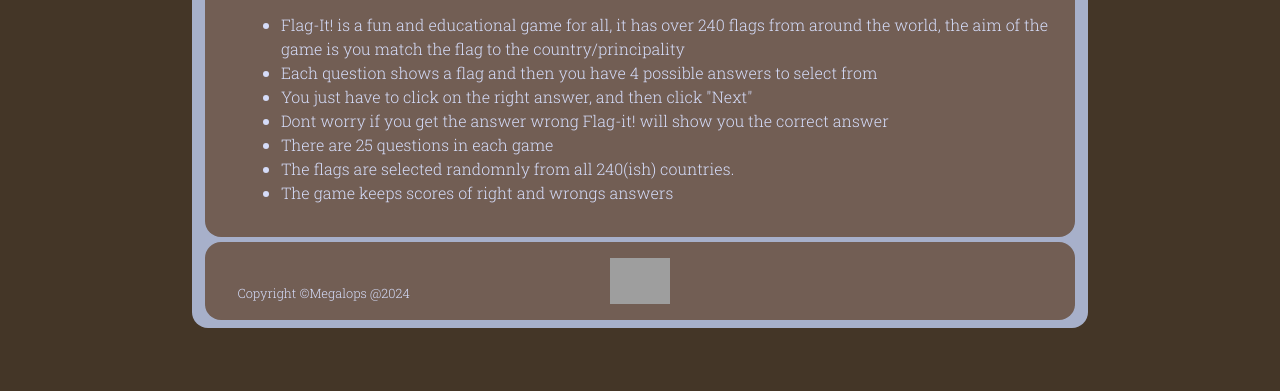
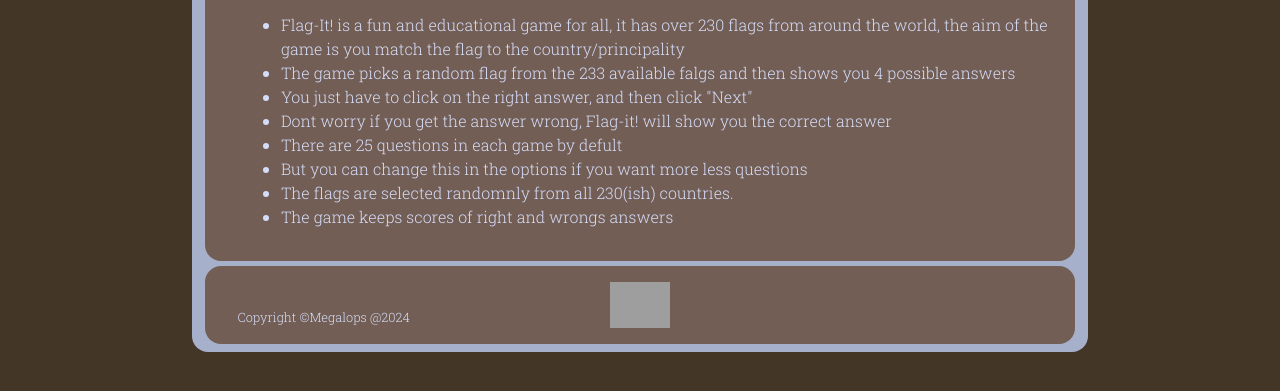
Before and after one commit to Coelecanth/project2FlagIt, a plain HTML site: page htp.html in a window 1280 px wide. Shown: the part 203-594 px from the top of the page. Drawn offline with nearby package versions, Linux system fonts and the light colour scheme; grey boxes are pictures that could not be loaded.

Commit message:
bug Fix, formatting various

```diff
--- a/assets/js/game.js
+++ b/assets/js/game.js
@@ -110,8 +110,6 @@ function arrFilter(idRegion) {
     console.log(filteredArr);
 }
 
-
-
 function getFlag() {
 
     $(flagImage).attr("src", `assets/img/${shuffled[currentFlag].flagName}`);
--- a/assets/js/stf.js
+++ b/assets/js/stf.js
@@ -31,7 +31,8 @@ $(document).ready(function () {
 
   // listen for click of load flag button
   $("#load-flags").on("click", function () {
-      // load next flag
+
+    // load flag /next flag
     flagInit()
 
   });
--- a/htp.html
+++ b/htp.html
@@ -14,8 +14,8 @@
     <meta name="author" content="L5 Web Diploma student">
     <meta name="viewport" content="width=device-width, initial-scale=1, shrink-to-fit=no">
 
-     <!-- meta title  -->
-     <title>FlagIt!- The Flags of the World Game </title>
+    <!-- meta title  -->
+    <title>FlagIt!- The Flags of the World Game </title>
 
 </head>
 
@@ -30,7 +30,8 @@
             <div class="collapse navbar-collapse" id="navbarSupportedContent">
                 <div class="container-fluid">
                     <a class="btn btn-info btn-block btn-md" type="button" href="index.html" role="button">Home</a>
-                    <a class="btn btn-info btn-block btn-md disabled" type="button" href="htp.html" role="button">How to Play</a>
+                    <a class="btn btn-info btn-block btn-md disabled" type="button" href="htp.html" role="button">How to
+                        Play</a>
                     <a class="btn btn-info btn-block btn-md" type="button" href="stf.html" role="button">Study Flags</a>
                     <a class="btn btn-info btn-block btn-md" type="button" href="game.html" role="button">Game</a>
                 </div>
@@ -45,14 +46,14 @@
             <div class="htp-text-para txt-lavendar">
                 <p class="htp-text-heading txt-nonphotoblue">How to play Flag-It!</p>
                 <ul>
-                    <li>Flag-It! is a fun and educational game for all, it has over 240 flags from around the world,
+                    <li>Flag-It! is a fun and educational game for all, it has over 230 flags from around the world,
                         the aim of the game is you match the flag to the country/principality </li>
-
-                    <li>Each question shows a flag and then you have 4 possible answers to select from
+                    <li>The game picks a random flag from the 233 available falgs and then shows you 4 possible answers
                     <li>You just have to click on the right answer, and then click "Next"</li>
-                    <li>Dont worry if you get the answer wrong Flag-it! will show you the correct answer</li>
-                    <li>There are 25 questions in each game</li>
-                    <li>The flags are selected randomnly from all 240(ish) countries. </li>
+                    <li>Dont worry if you get the answer wrong, Flag-it! will show you the correct answer</li>
+                    <li>There are 25 questions in each game by defult</li>
+                    <li>But you can change this in the options if you want more less questions</li>
+                    <li>The flags are selected randomnly from all 230(ish) countries. </li>
                     <li>The game keeps scores of right and wrongs answers </li>
 
 
```
Also changed, not shown: game.html (+12 -8 lines), index.html (+1 -1 lines), assets/img/Globe-Flag.avif (added), documentation/img/mis-flag.avif (renamed from assets/readme/mis-flag.avif), 1 other file. Lines whose indentation alone changed are shown as unchanged.
